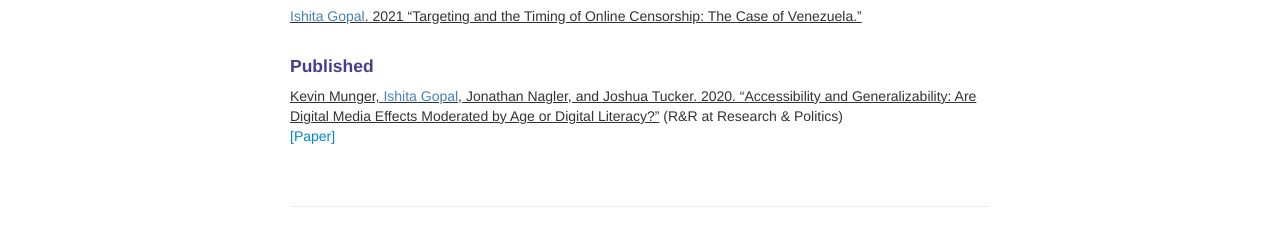
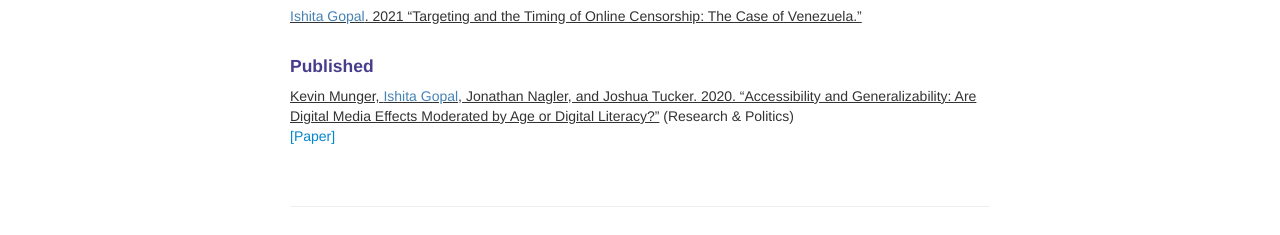
Before and after one commit to IshitaGopal/IshitaGopal.github.io, a Jekyll site: the page built from pages/research.md, in a window 1280 px wide. Shown: the part 1118-1353 px from the top of the page. Built offline with Jekyll 4.4.1, drawn with Linux system fonts in a browser that asks for light colours.

Commit message:
Update research.md

```diff
--- a/pages/research.md
+++ b/pages/research.md
@@ -33,7 +33,7 @@ description: Ishita's research
 
 <h4> Published </h4>
 
-<u>Kevin Munger, <span style="color:SteelBlue">Ishita Gopal</span>, Jonathan Nagler, and Joshua Tucker. 2020. “Accessibility and Generalizability: Are Digital Media Effects Moderated by Age or Digital Literacy?”</u> (R&R at Research & Politics)<br/>
+<u>Kevin Munger, <span style="color:SteelBlue">Ishita Gopal</span>, Jonathan Nagler, and Joshua Tucker. 2020. “Accessibility and Generalizability: Are Digital Media Effects Moderated by Age or Digital Literacy?”</u> (Research & Politics)<br/>
 <a href="https://osf.io/9ftxc/"> [Paper] </a> <br/> <br/>
 
 
```
